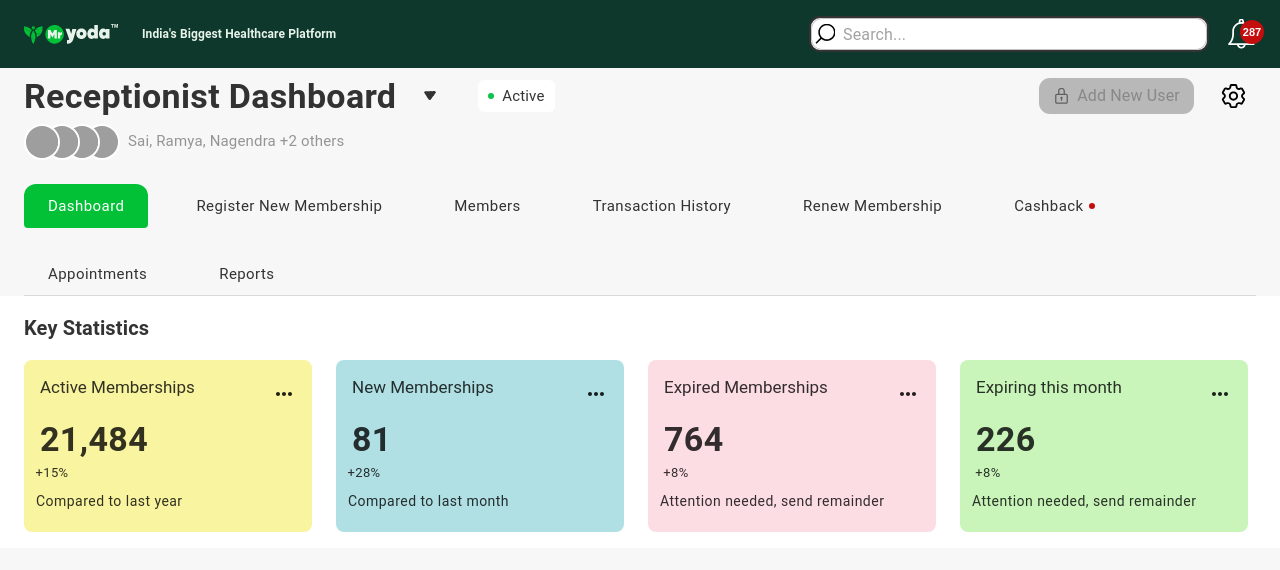
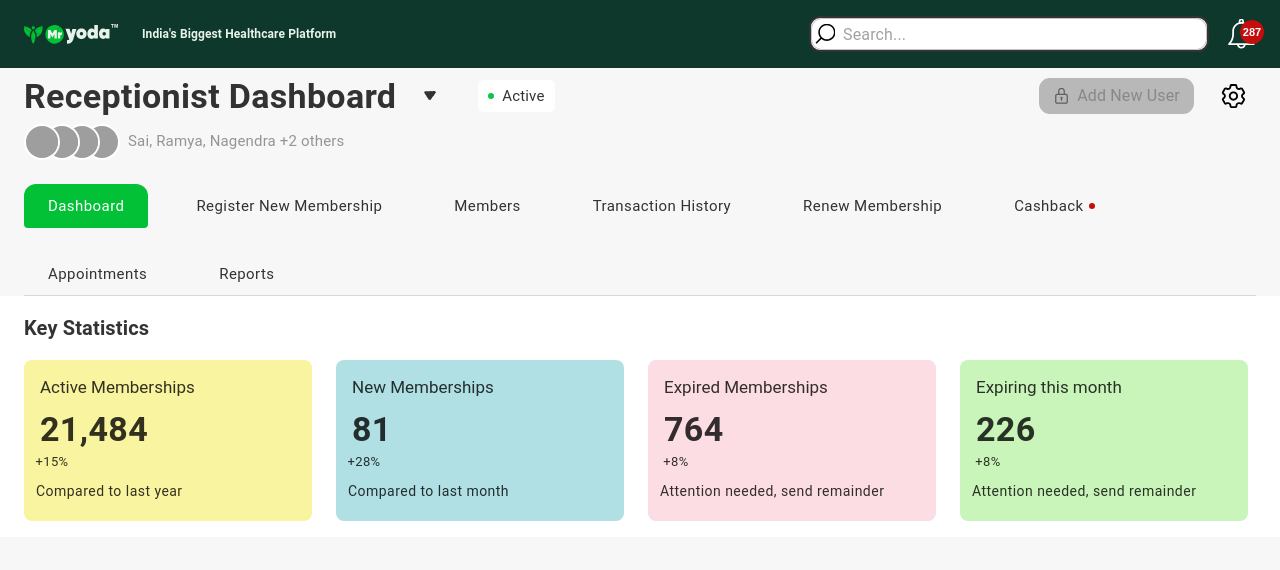
Before and after one commit to maruthi-adepu/mryoda.admin, a Next.js app: page /dashboard in a window 1280 px wide. Shown: the top 570 px of the page. Built offline with nearby package versions, Linux system fonts and the light colour scheme; no server answers; grey boxes are pictures that could not be loaded.

Commit message:
dashboard

```diff
--- a/src/app/(admin-dashboard)/dashboard/page.tsx
+++ b/src/app/(admin-dashboard)/dashboard/page.tsx
@@ -39,9 +39,6 @@ const page = () => {
                                         <Typography gutterBottom variant="h5" component="div" style={{ fontWeight: 400, color: '#000000CC', fontSize: '17px' }}>
                                             {card.title}
                                         </Typography>
-                                        <Typography gutterBottom variant="h6" component="div" className='cursor-pointer'>
-                                            <MoreHorizIcon />
-                                        </Typography>
                                     </Box>
 
                                     <Typography variant="body2" sx={{ color: 'text.secondary'}} style={{ fontWeight: 700, color: '#000000CC', fontSize: '34px' }}>
```
